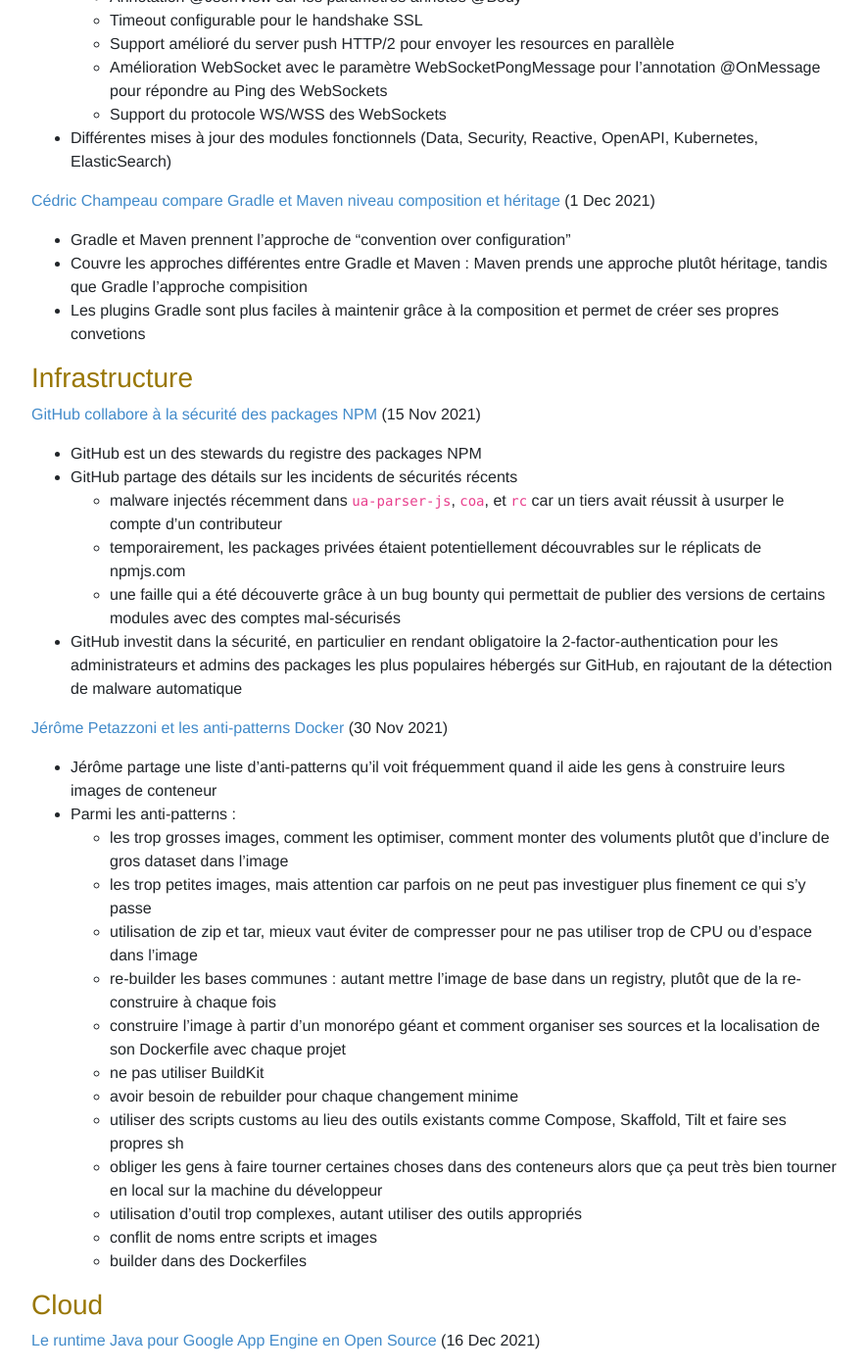
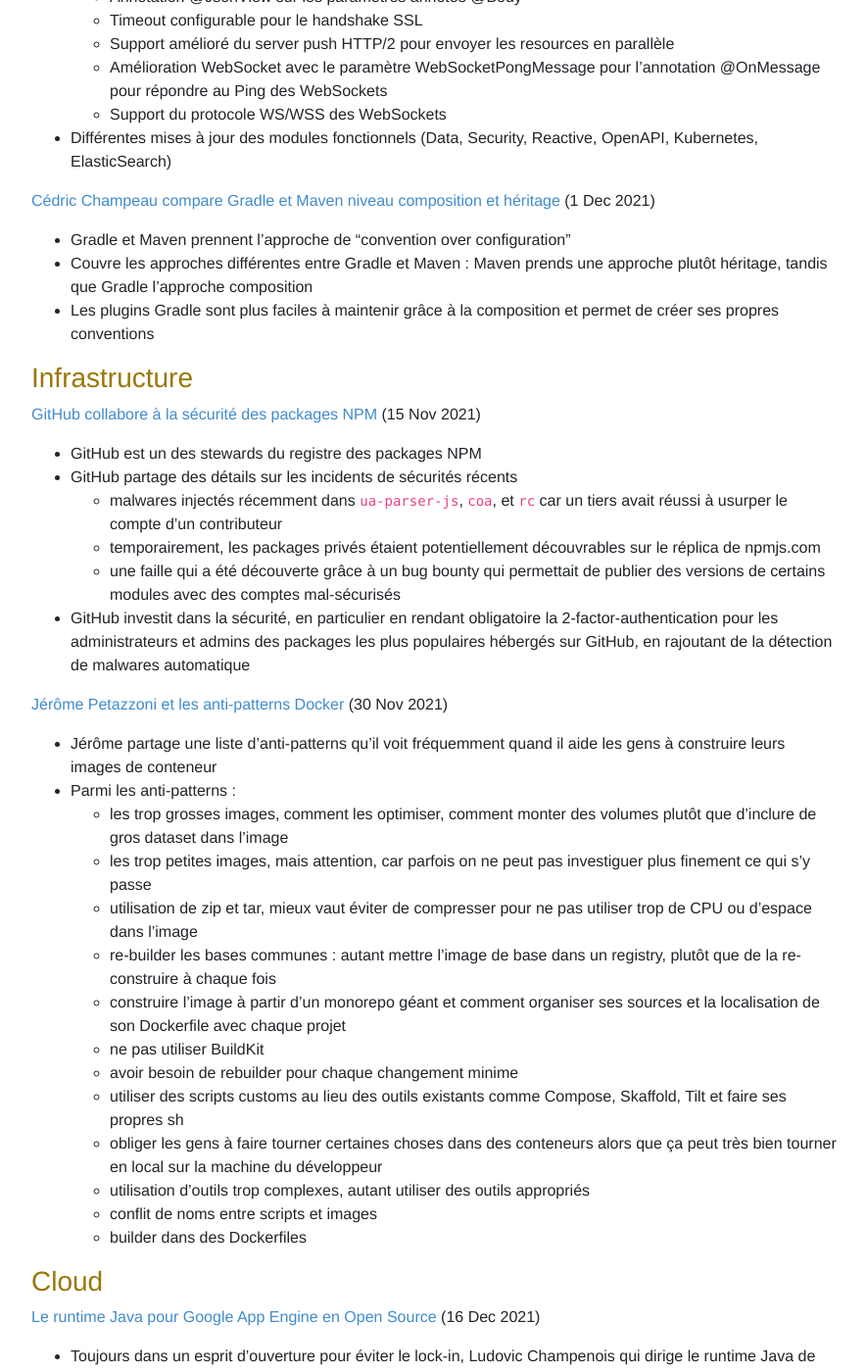
Before and after one commit to lescastcodeurs/lescastcodeurs.com, a Jekyll site: the page built from _posts/2021-12-23-lcc-269-log4j-devient-turing-complet.md, in a window 1280 px wide and 1400 px high, scrolled down 2502 px. Shown: the whole window at 98% size, without its empty margins (53-938 px from the left). Built offline with Jekyll 4.4.1, drawn with Linux system fonts in a browser that asks for light colours; comment, search, counter and statistics services are not loaded; some of the changed text lies outside the part shown.

Commit message:
Correction de typos sur 2021-12-23-lcc-269-log4j-devient-turing-complet.md

```diff
--- a/_posts/2021-12-23-lcc-269-log4j-devient-turing-complet.md
+++ b/_posts/2021-12-23-lcc-269-log4j-devient-turing-complet.md
@@ -98,15 +98,15 @@ Téléchargement de l’épisode [LesCastCodeurs-Episode-269.mp3](https://traffi
     * Annotation @JsonView sur les paramètres annotés @Body
     * Timeout configurable pour le handshake SSL
     * Support amélioré du server push HTTP/2 pour envoyer les resources en parallèle
-    * Amélioration WebSocket avec le paramètre WebSocketPongMessage pour l'annotation @OnMessage pour répondre au Ping des WebSockets
+    * Amélioration WebSocket avec le paramètre WebSocketPongMessage pour l’annotation @OnMessage pour répondre au Ping des WebSockets
     * Support du protocole WS/WSS des WebSockets
 * Différentes mises à jour des modules fonctionnels (Data, Security, Reactive, OpenAPI, Kubernetes, ElasticSearch)
 
 [Cédric Champeau compare Gradle et Maven niveau composition et héritage](https://melix.github.io/blog/2021/12/composition-in-gradle.html) (1 Dec 2021)
 
-* Gradle et Maven prennent l'approche de "convention over configuration"
-* Couvre les approches différentes entre Gradle et Maven : Maven prends une approche plutôt héritage, tandis que Gradle l'approche compisition
-* Les plugins Gradle sont plus faciles à maintenir grâce à la composition et permet de créer ses propres convetions
+* Gradle et Maven prennent l’approche de "convention over configuration"
+* Couvre les approches différentes entre Gradle et Maven : Maven prends une approche plutôt héritage, tandis que Gradle l’approche composition
+* Les plugins Gradle sont plus faciles à maintenir grâce à la composition et permet de créer ses propres conventions
 
 
 ### Infrastructure
@@ -115,25 +115,25 @@ Téléchargement de l’épisode [LesCastCodeurs-Episode-269.mp3](https://traffi
 
 * GitHub est un des stewards du registre des packages NPM
 * GitHub partage des détails sur les incidents de sécurités récents
-    * malware injectés récemment dans `ua-parser-js`, `coa`, et `rc` car un tiers avait réussit à usurper le compte d'un contributeur
-    * temporairement, les packages privées étaient potentiellement découvrables sur le réplicats de npmjs.com
+    * malwares injectés récemment dans `ua-parser-js`, `coa`, et `rc` car un tiers avait réussi à usurper le compte d’un contributeur
+    * temporairement, les packages privés étaient potentiellement découvrables sur le réplica de npmjs.com
     * une faille qui a été découverte grâce à un bug bounty qui permettait de publier des versions de certains modules avec des comptes mal-sécurisés
-* GitHub investit dans la sécurité, en particulier en rendant obligatoire la 2-factor-authentication pour les administrateurs et admins des packages les plus populaires hébergés sur GitHub, en rajoutant de la détection de malware automatique
+* GitHub investit dans la sécurité, en particulier en rendant obligatoire la 2-factor-authentication pour les administrateurs et admins des packages les plus populaires hébergés sur GitHub, en rajoutant de la détection de malwares automatique
 
 [Jérôme Petazzoni et les anti-patterns Docker](http://jpetazzo.github.io/2021/11/30/docker-build-container-images-antipatterns/) (30 Nov 2021)
 
-* Jérôme partage une liste d'anti-patterns qu'il voit fréquemment quand il aide les gens à construire leurs images de conteneur
+* Jérôme partage une liste d’anti-patterns qu’il voit fréquemment quand il aide les gens à construire leurs images de conteneur
 * Parmi les anti-patterns :
-    * les trop grosses images, comment les optimiser, comment monter des voluments plutôt que d'inclure de gros dataset dans l'image
-    * les trop petites images, mais attention car parfois on ne peut pas investiguer plus finement ce qui s'y passe
-    * utilisation de zip et tar, mieux vaut éviter de compresser pour ne pas utiliser trop de CPU ou d'espace dans l'image
-    * re-builder les bases communes : autant mettre l'image de base dans un registry, plutôt que de la re-construire à chaque fois
-    * construire l'image à partir d'un monorépo géant et comment organiser ses sources et la localisation de son Dockerfile avec chaque projet
+    * les trop grosses images, comment les optimiser, comment monter des volumes plutôt que d’inclure de gros dataset dans l’image
+    * les trop petites images, mais attention, car parfois on ne peut pas investiguer plus finement ce qui s’y passe
+    * utilisation de zip et tar, mieux vaut éviter de compresser pour ne pas utiliser trop de CPU ou d’espace dans l’image
+    * re-builder les bases communes : autant mettre l’image de base dans un registry, plutôt que de la re-construire à chaque fois
+    * construire l’image à partir d’un monorepo géant et comment organiser ses sources et la localisation de son Dockerfile avec chaque projet
     * ne pas utiliser BuildKit
     * avoir besoin de rebuilder pour chaque changement minime
     * utiliser des scripts customs au lieu des outils existants comme Compose, Skaffold, Tilt et faire ses propres sh
     * obliger les gens à faire tourner certaines choses dans des conteneurs alors que ça peut très bien tourner en local sur la machine du développeur
-    * utilisation d'outil trop complexes, autant utiliser des outils appropriés
+    * utilisation d’outils trop complexes, autant utiliser des outils appropriés
     * conflit de noms entre scripts et images
     * builder dans des Dockerfiles
 
@@ -159,7 +159,7 @@ Téléchargement de l’épisode [LesCastCodeurs-Episode-269.mp3](https://traffi
 * Challenges spécifiques au Cloud
     * Migration de base de données
     * Monitoring end-to-end
-* Outils d'APM les plus fréquents
+* Outils d’APM les plus fréquents
     * Outils du provider cloud
     * Prometheus
     * Dynatrace
@@ -180,17 +180,17 @@ Téléchargement de l’épisode [LesCastCodeurs-Episode-269.mp3](https://traffi
 [CSS défensif](https://ishadeed.com/article/defensive-css/) (7 Dec 2021)
 
 * Ahmad Shadeed partage de bonnes pratiques CSS, comment écrire du CSS propre, sans comportement bizarroïde suivant les navigateurs, ou qui répond bien de manière responsive
-* Avec des exemples sur l'utilisation de Flexbox, de l'espacement, la gestion du contenu long (et donc du clipping), de l'apparence des images suivant la taille de la fenêtre, les média queries en vertical, le texte au-dessus des images, la gestion des scrollbars.
+* Avec des exemples sur l’utilisation de Flexbox, de l’espacement, la gestion du contenu long (et donc du clipping), de l’apparence des images suivant la taille de la fenêtre, les media queries en vertical, le texte au-dessus des images, la gestion des scrollbars.
 
 [Le custom CSS Reset de Josh Comeau](https://www.joshwcomeau.com/css/custom-css-reset/) (23 Nov 2021)
 
-* Josh Comeau partage une nouvelle version de CSS Reset, non-opionated pour ce qui est design et cosmétique, mais qui prends certains partis pris (par exemple de l'italique reste italique)
+* Josh Comeau partage une nouvelle version de CSS Reset, non-opinionated pour ce qui est design et cosmétique, mais qui prends certains partis pris (par exemple de l’italique reste italique)
 * Couvre en détail chaque aspect : le box-sizing, les marges par défaut, la hauteur de ligne, des hauteurs basées sur les pourcentages, rendre les polices antialiasées, le word wrapping pour la gestion du retour à la ligne
 
-[Google Fonts propose des articles sur l'utilisation des polices de caractères](https://fonts.google.com/knowledge) (7 Dec 2021)
+[Google Fonts propose des articles sur l’utilisation des polices de caractères](https://fonts.google.com/knowledge) (7 Dec 2021)
 
-* [Elliot Jay Stocks](https://elliotjaystocks.com/blog/google-fonts-knowledge) a participé à la base de connaissance et d'articles du Google Fonts Knowledge
-* Introduction à la typographie, comment choisir une bonne taille d'interligne, comprendre les mesures des caractères et des lignes
+* [Elliot Jay Stocks](https://elliotjaystocks.com/blog/google-fonts-knowledge) a participé à la base de connaissance et d’articles du Google Fonts Knowledge
+* Introduction à la typographie, comment choisir une bonne taille d’interligne, comprendre les mesures des caractères et des lignes
 * Comment choisir une typographie et une police de caractères
 * Un glossaire sur les termes relatifs aux polices de caractères, à la typographie
 
```
Also changed, not shown: other parts of _posts/2021-12-23-lcc-269-log4j-devient-turing-complet.md (+40 -40 lines).
